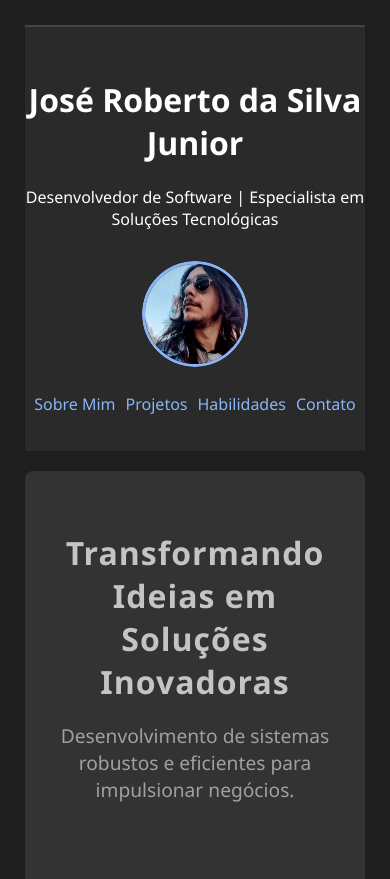
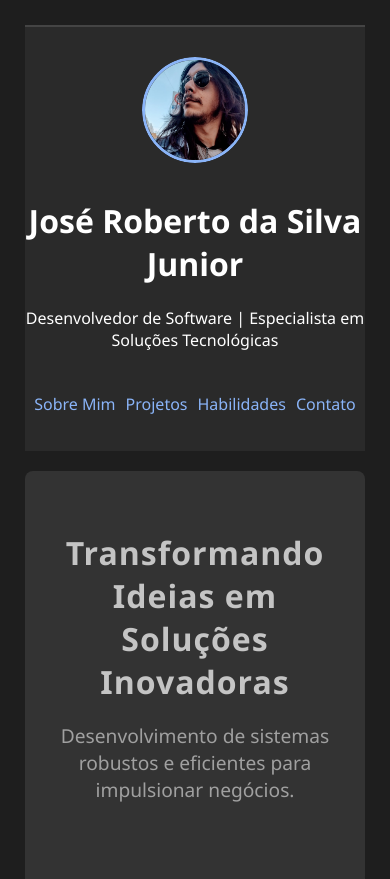
Before and after one commit to jrobertojr/jrobertojr.github.io, a plain HTML site: page index.html in a window 390 px wide. Shown: the top 879 px of the page. Drawn offline with Linux system fonts and the light colour scheme.

Commit message:
Adicionado foto ao top no mobile.

```diff
--- a/styles.css
+++ b/styles.css
@@ -162,7 +162,7 @@ nav ul li a:hover {
     .profile-pic {
         width: 100px;
         height: 100px;
-        order: -1; /* Coloca a imagem acima do nome */
+        order: 1; /* Coloca a imagem acima do nome */
     }
 
     nav ul {
```
